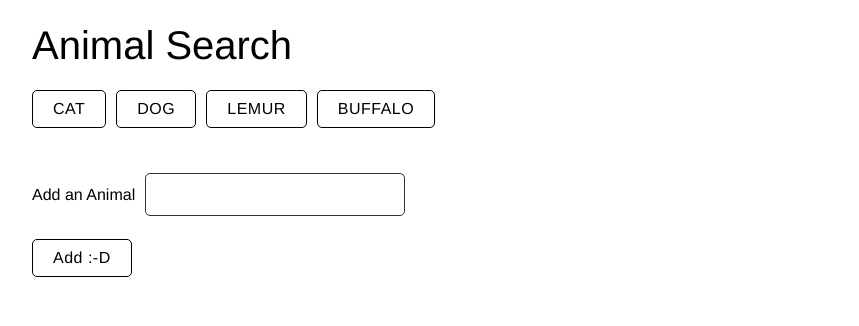
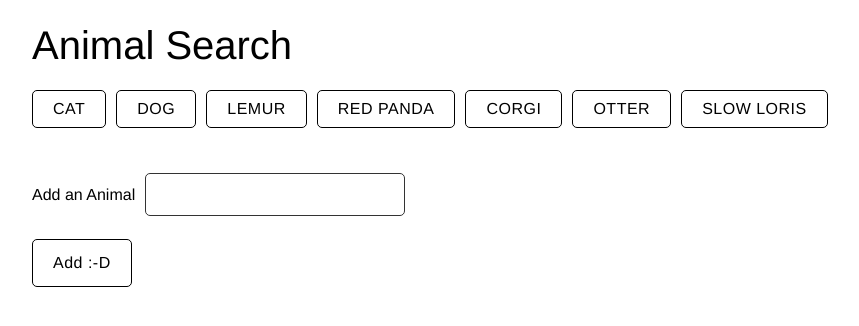
Before and after one commit to jreyes88/animalsearch, a PHP site: page / in a window 1280 px wide. Shown: the top 326 px of the page, without its empty margins (28-887 px from the left). Run offline with PHP 8.4, Linux system fonts and the light colour scheme; some libraries are stand-ins or nearby versions.

Commit message:
formatting is coming along

```diff
--- a/assets/css/styles.css
+++ b/assets/css/styles.css
@@ -11,12 +11,15 @@
 
 p {
 	text-align: center;
+	margin-top: 5px;
+	margin-bottom: 5px;
 }
 
 #animalsView {
 	height: 40px;
 	padding: 0;
 	margin: 25px 50px;
+	overflow: auto;
 }
 
 .animal {
--- a/assets/js/js.js
+++ b/assets/js/js.js
@@ -1,5 +1,5 @@
 // Initial array of animals
-var animals = ['Cat', 'Dog', 'Lemur', 'Buffalo'];
+var animals = ['Cat', 'Dog', 'Lemur', 'Red Panda', 'Corgi', 'Otter', 'Slow Loris'];
 
 // Generic function for displaying animal buttons
 function renderButtons(){
@@ -72,7 +72,7 @@
 });
 
 // This function handles the click event that activates and deactivates gif animation
-$('body').on('click', '.clickAnimal', function(){
+$('#gifsAppearHere').on('click', '.clickAnimal', function(){
 
     // the image attribute of state is stored into a variable state, which is then used to compare in the if/else statement below
     var state = $("img").attr("data-state");
@@ -80,7 +80,7 @@
     if (state === 'still') {
         $(this).attr('src', $(this).data('animate'));
         $(this).attr('data-state', 'animate');
-    } else {
+    } else if (state === 'animate') {
         $(this).attr('src', $(this).data('still'));
         $(this).attr('data-state', 'still');
     }
```
